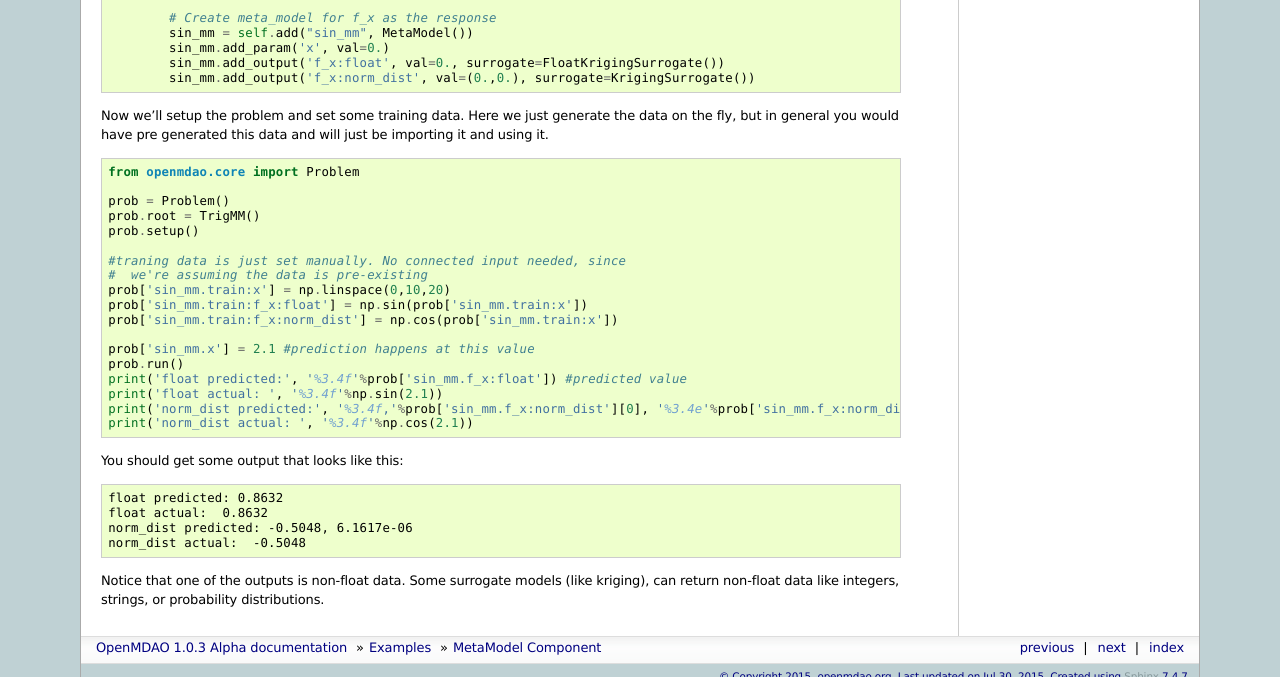
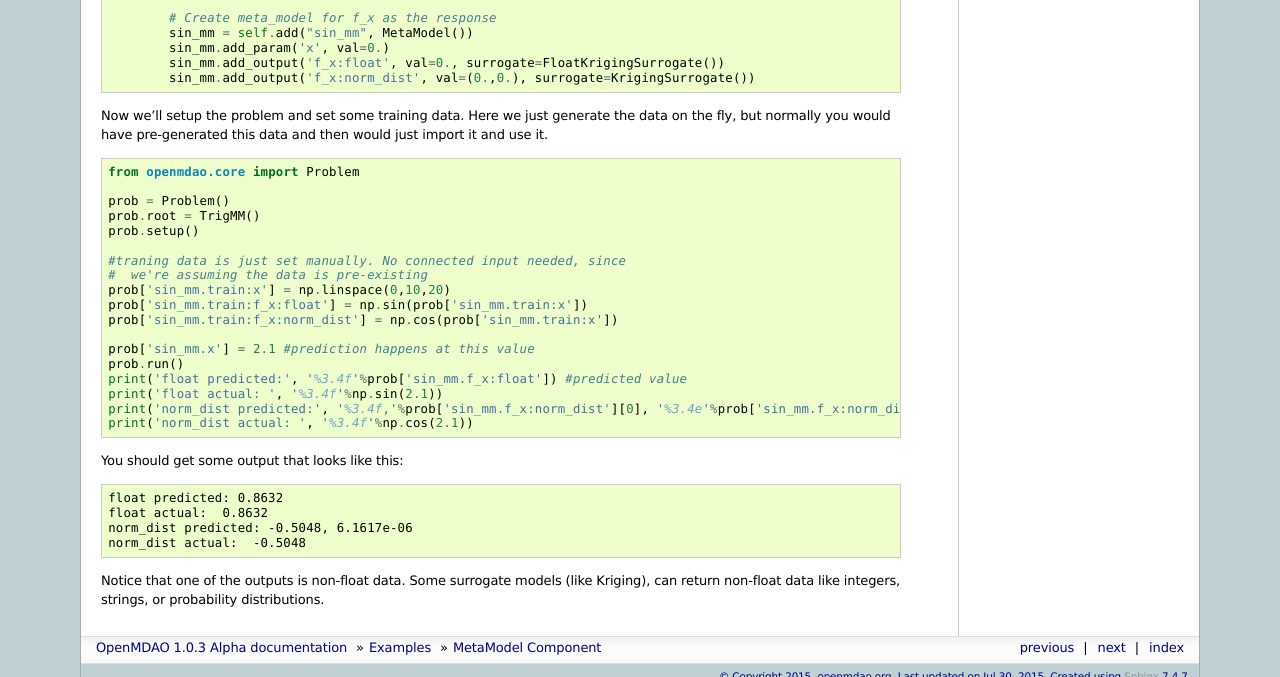
Before and after one commit to OpenMDAO/OpenMDAO1, a Sphinx documentation site: the page built from openmdao/docs/usr-guide/examples/krig_sin.rst, in a window 1280 px wide. Shown: the part 491-1168 px from the top of the page. Built offline with Sphinx 7.4.7, drawn with Linux system fonts in a browser that asks for light colours.

Commit message:
minor edits to example

```diff
--- a/openmdao/docs/usr-guide/examples/krig_sin.rst
+++ b/openmdao/docs/usr-guide/examples/krig_sin.rst
@@ -43,8 +43,8 @@ This code will set up a really simple `Group` with only a single
             sin_mm.add_output('f_x:norm_dist', val=(0.,0.), surrogate=KrigingSurrogate())
 
 Now we'll setup the problem and set some training data. Here
-we just generate the data on the fly, but in general you would have
-pre generated this data and will just be importing it and using it.
+we just generate the data on the fly, but normally you would have
+pre-generated this data and then would just import it and use it.
 
 .. testcode:: krig_example
 
@@ -78,5 +78,5 @@ You should get some output that looks like this:
    norm_dist actual:  -0.5048
 
 Notice that one of the outputs is non-float data. Some surrogate models
-(like kriging), can return non-float data like integers, strings, or
+(like Kriging), can return non-float data like integers, strings, or
 probability distributions.
```
